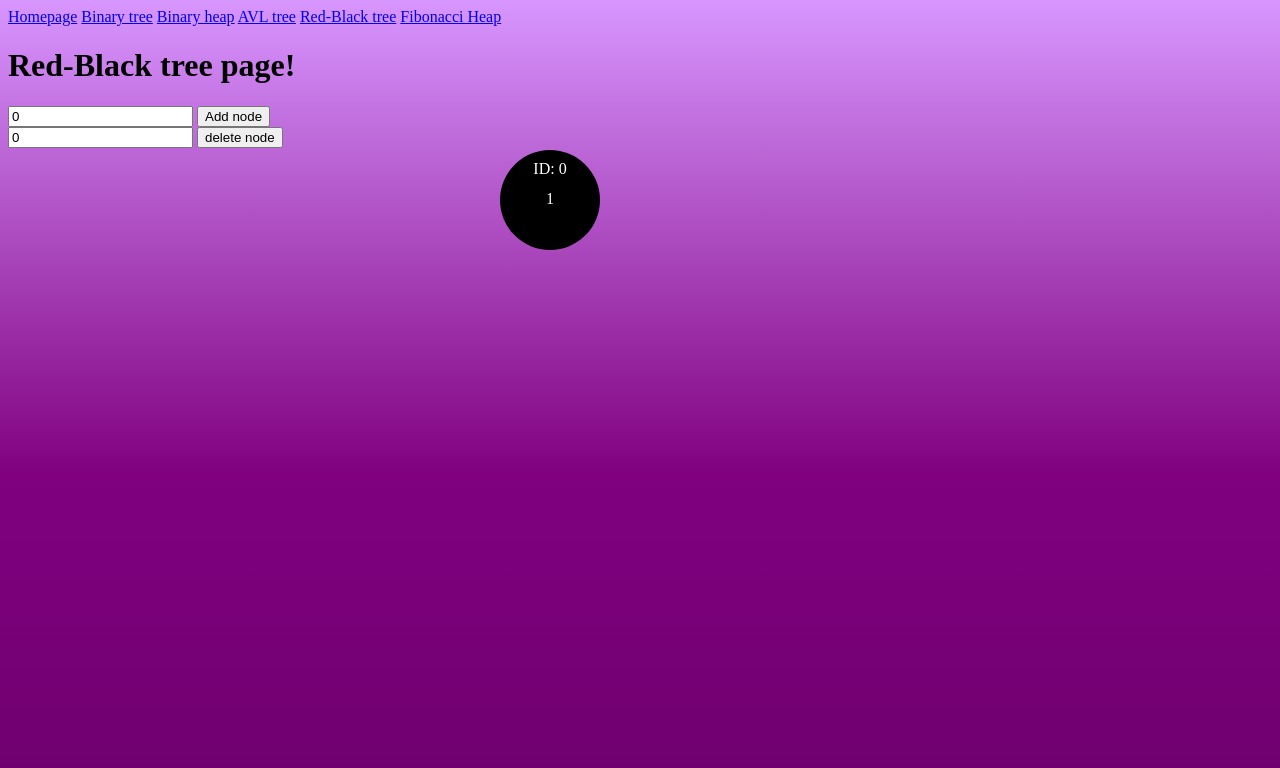
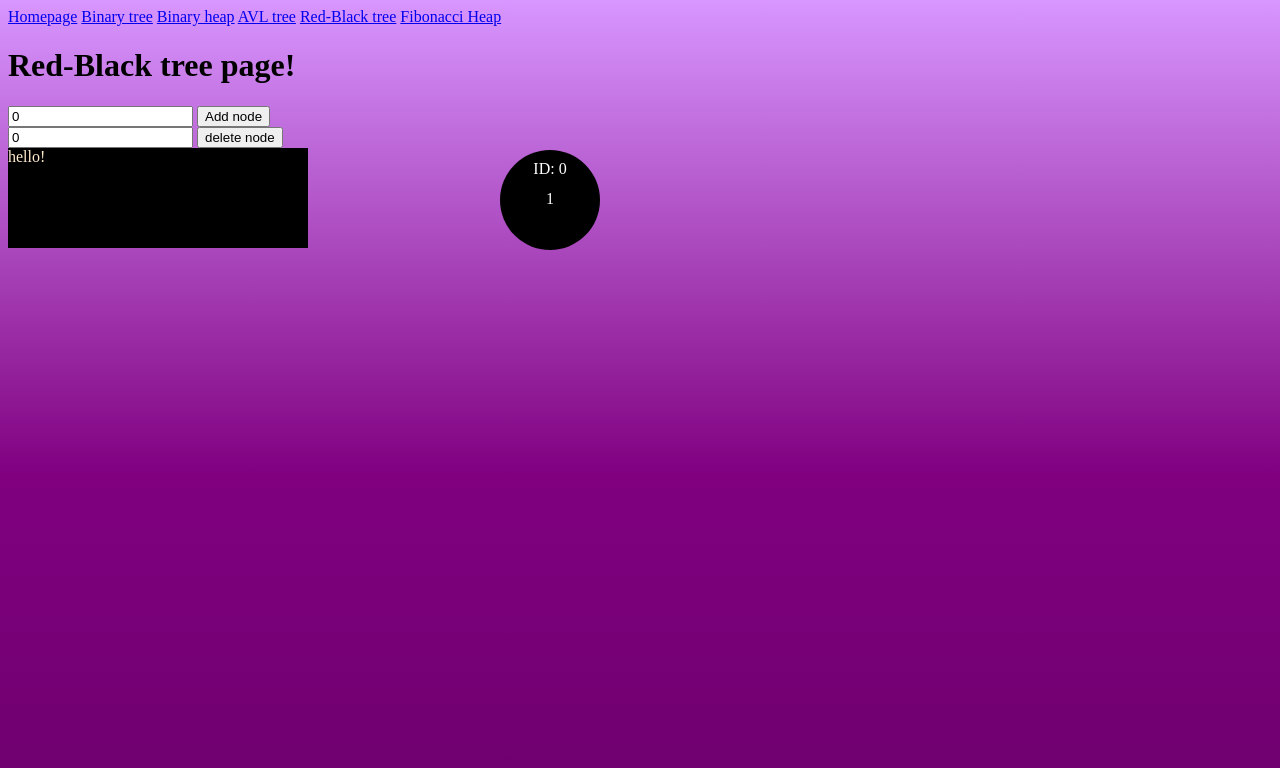
Before and after one commit to naomihollyholland/finalyearproject, a SvelteKit app in the folder finalyearproject/: page /red_black_tree in a window 1280 px wide. Shown: the top 768 px of the page. Built offline with nearby package versions, Linux system fonts and the light colour scheme.

Commit message:
moved the proto-log onto all of the pages
just gotta make it log the right stuff now!

```diff
--- a/finalyearproject/src/routes/avl_tree/AVLTree.svelte.ts
+++ b/finalyearproject/src/routes/avl_tree/AVLTree.svelte.ts
@@ -18,6 +18,7 @@ let i = $state([500, 150]);
 let button = $state(false)
 
 let log = $state("hello!")
+export const getlog = () => log
 
 let allnodes: Node[] = $state([
     {
@@ -35,7 +36,6 @@ let allnodes: Node[] = $state([
 
 export const getNodes = () => allnodes;
 export const getbutton = () => button;
-export const getlog = () => log
 
 export function recalculate_positions() {
     console.log("start of recalculation")
--- a/finalyearproject/src/routes/binary_heap/+page.svelte
+++ b/finalyearproject/src/routes/binary_heap/+page.svelte
@@ -1,6 +1,6 @@
 <script lang="ts">
     import TreeNode from "../TreeNode.svelte";
-    import { deleteMin, getNodes, push, getbutton } from "./BinaryHeap.svelte.ts";
+    import { deleteMin, getNodes, push, getbutton, getlog } from "./BinaryHeap.svelte.ts";
     import { clearlines, drawlines, makecanvas } from "./canvas.ts";
 
     let size = $derived.by(() => {
@@ -40,6 +40,9 @@
     <TreeNode id={node.id} value={node.val} x={node.x} y={node.y} />
 {/each}
 
+<div id="log">
+    {@html getlog()}
+</div>
 <style>
     #canvas {
         position: absolute;
@@ -48,4 +51,14 @@
         background: linear-gradient(#d896ff, #800080, #660066);
         z-index: -1;
     }
+
+    #log{
+        width: 300px;
+        height: 100px;
+        background-color: black;
+        font: arial;
+        color: blanchedalmond;
+        overflow-y: auto;
+    }
+
 </style>
--- a/finalyearproject/src/routes/binary_heap/BinaryHeap.svelte.ts
+++ b/finalyearproject/src/routes/binary_heap/BinaryHeap.svelte.ts
@@ -27,6 +27,9 @@ let allnodes: Node[] = $state([
         width: 100,
     },
 ]);
+
+let log = $state("hello!")
+export const getlog = () => log
 
 export const getNodes = () => allnodes;
 export const getbutton = () => button;
--- a/finalyearproject/src/routes/binary_tree/+page.svelte
+++ b/finalyearproject/src/routes/binary_tree/+page.svelte
@@ -1,6 +1,6 @@
 <script lang="ts">
     import TreeNode from "../TreeNode.svelte";
-    import { deletenode, getbutton, getNodes, push } from "./BinaryTree.svelte.ts";
+    import { deletenode, getbutton, getNodes, push, getlog } from "./BinaryTree.svelte.ts";
     import { clearlines, drawlines, makecanvas } from "./canvas.ts";
 
     let size = $derived.by(() => {
@@ -42,6 +42,9 @@
     <TreeNode id={node.id} value={node.val} x={node.x} y={node.y} />
 {/each}
 
+<div id="log">
+    {@html getlog()}
+</div>
 <style>
     #canvas {
         position: absolute;
@@ -50,4 +53,14 @@
         background: linear-gradient(#d896ff, #800080, #660066);
         z-index: -1;
     }
+
+    #log{
+        width: 300px;
+        height: 100px;
+        background-color: black;
+        font: arial;
+        color: blanchedalmond;
+        overflow-y: auto;
+    }
+
 </style>
--- a/finalyearproject/src/routes/binary_tree/BinaryTree.svelte.ts
+++ b/finalyearproject/src/routes/binary_tree/BinaryTree.svelte.ts
@@ -29,6 +29,9 @@ let allnodes: Node[] = $state([
         width: 100,
     },
 ]);
+
+let log = $state("hello!")
+export const getlog = () => log
 
 export const getNodes = () => allnodes;
 
--- a/finalyearproject/src/routes/fibonacci_heap/+page.svelte
+++ b/finalyearproject/src/routes/fibonacci_heap/+page.svelte
@@ -1,6 +1,6 @@
 <script lang="ts">
     import TreeNode from "../TreeNode.svelte";
-    import { deletemin, getNodes, push, getbutton } from "./FibonacciHeap.svelte.ts";
+    import { deletemin, getNodes, push, getbutton, getlog } from "./FibonacciHeap.svelte.ts";
     import { clearlines, drawlines, makecanvas } from "./canvas.ts";
 
     let size = $derived.by(() => {
@@ -41,6 +41,9 @@
     <TreeNode id={node.id} value={node.val} x={node.x} y={node.y}/>
 {/each}
 
+<div id="log">
+    {@html getlog()}
+</div>
 <style>
     #canvas {
         position: absolute;
@@ -49,4 +52,14 @@
         background: linear-gradient(#d896ff, #800080, #660066);
         z-index: -1;
     }
+
+    #log{
+        width: 300px;
+        height: 100px;
+        background-color: black;
+        font: arial;
+        color: blanchedalmond;
+        overflow-y: auto;
+    }
+
 </style>
--- a/finalyearproject/src/routes/fibonacci_heap/FibonacciHeap.svelte.ts
+++ b/finalyearproject/src/routes/fibonacci_heap/FibonacciHeap.svelte.ts
@@ -44,6 +44,9 @@ let rootnodes: rootitem[] = $state([
         ismin: true
     }
 ])
+
+let log = $state("hello!")
+export const getlog = () => log
 
 export const getNodes = () => allnodes;
 
--- a/finalyearproject/src/routes/red_black_tree/+page.svelte
+++ b/finalyearproject/src/routes/red_black_tree/+page.svelte
@@ -1,6 +1,6 @@
 <script lang="ts">
     import RedBlackNode from "./RedBlackNode.svelte";
-    import { deletenode, getNodes, push, getbutton} from "./RedBlackTree.svelte.ts";
+    import { deletenode, getNodes, push, getbutton, getlog} from "./RedBlackTree.svelte.ts";
     import { clearlines, drawlines, makecanvas } from "./canvas.ts";
 
     let size = $derived.by(() => {
@@ -42,6 +42,9 @@
     <RedBlackNode id={node.id} value={node.val} x={node.x} y={node.y} isred = {node.isred} />
 {/each}
 
+<div id="log">
+    {@html getlog()}
+</div>
 <style>
     #canvas {
         position: absolute;
@@ -50,4 +53,14 @@
         background: linear-gradient(#d896ff, #800080, #660066);
         z-index: -1;
     }
+
+    #log{
+        width: 300px;
+        height: 100px;
+        background-color: black;
+        font: arial;
+        color: blanchedalmond;
+        overflow-y: auto;
+    }
+
 </style>
--- a/finalyearproject/src/routes/red_black_tree/RedBlackTree.svelte.ts
+++ b/finalyearproject/src/routes/red_black_tree/RedBlackTree.svelte.ts
@@ -28,6 +28,9 @@ let allnodes: Node[] = $state([
         isred: false
     },
 ]);
+
+let log = $state("hello!")
+export const getlog = () => log
 
 export const getNodes = () => allnodes;
 export const getbutton = () => button;
```
